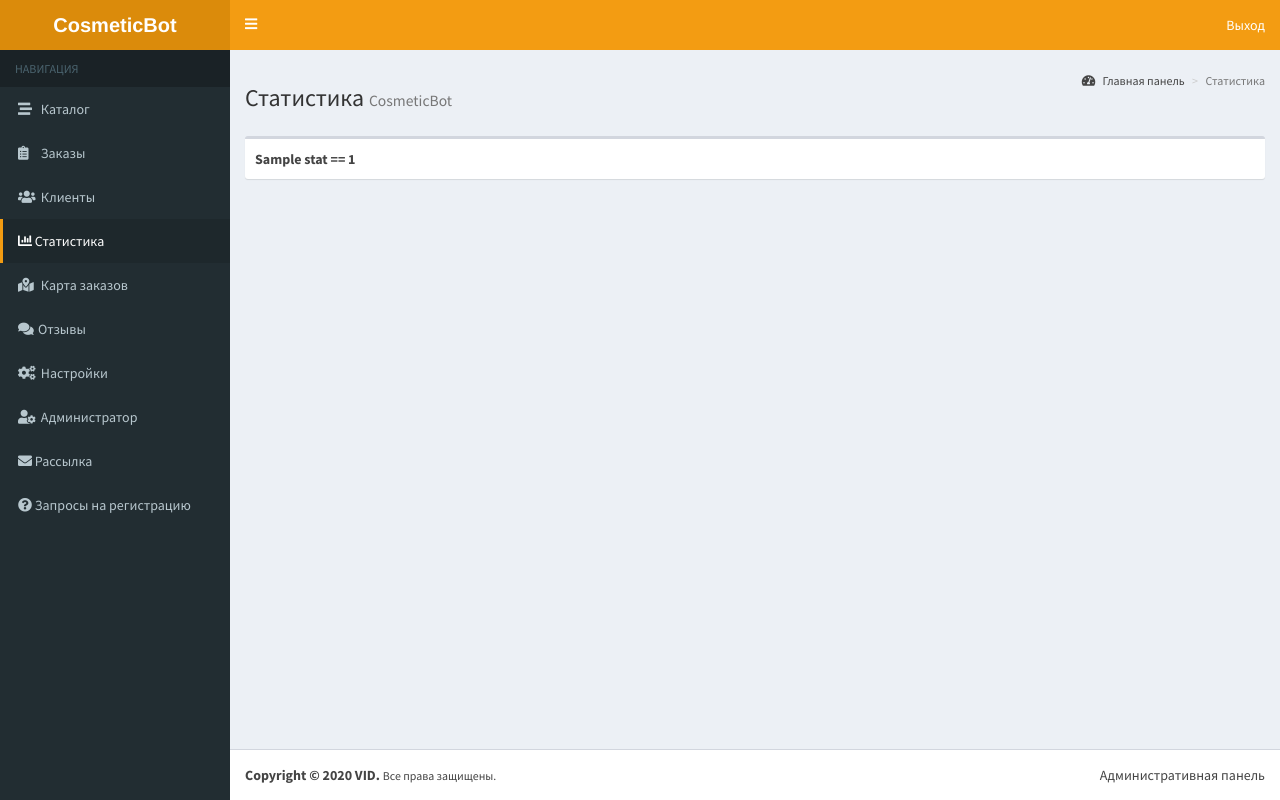
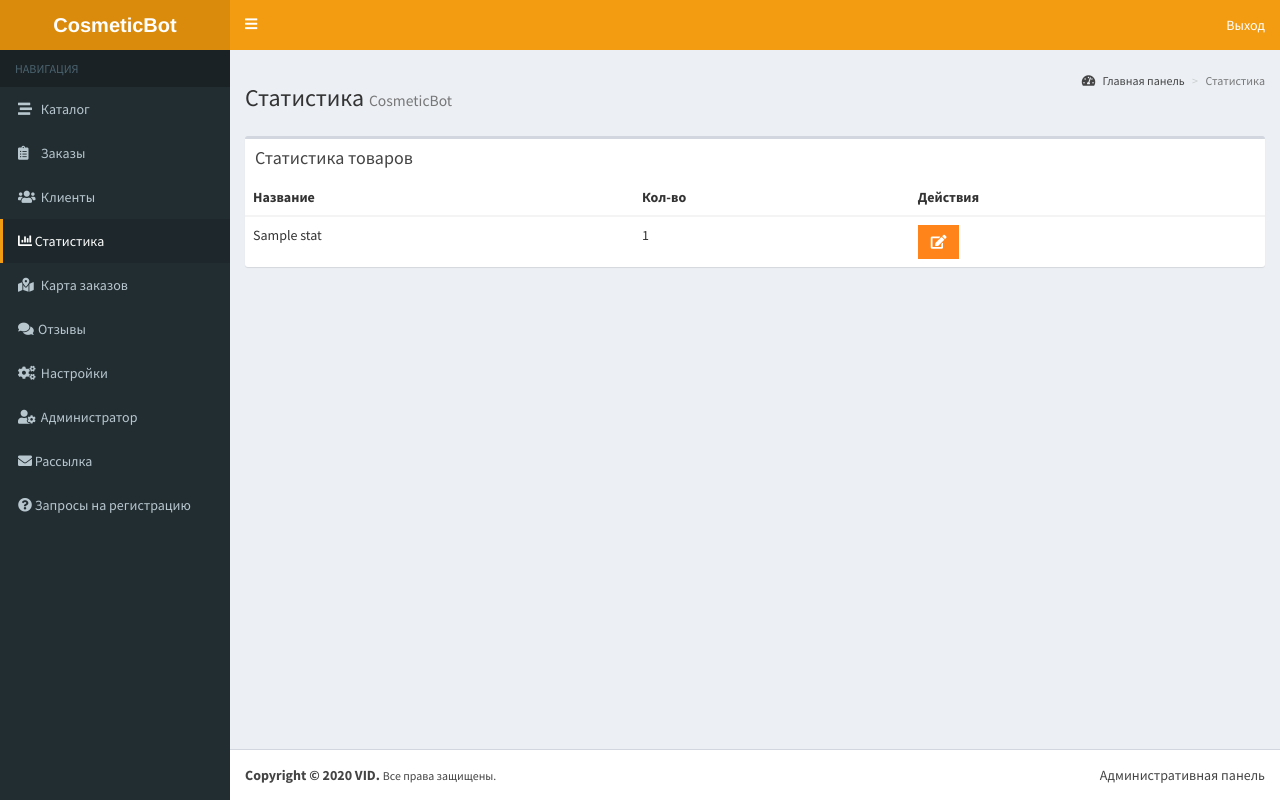
Before and after one commit to maxwell882000/CosmeticBot, a Flask app: page /stats in a window 1280 px wide. Run offline with Flask 2, Linux system fonts and the light colour scheme; a user stored in the database is signed in; tables that the repository leaves empty hold one stand-in row (values such as "Sample post"); some libraries are stand-ins or nearby versions.

Commit message:
Mirror Changes

```diff
--- a/application/templates/admin/stats.html
+++ b/application/templates/admin/stats.html
@@ -9,9 +9,33 @@
         <div class="col-xs-12">
             <div class="box">
                 <div class="box-header">
-                    {% for dish in dish_stat %}
-                        <b>{{ dish.dish_name }} == {{ dish.count }}</b>
-                    {% endfor %}
+                    <h3 class="box-title">Статистика товаров</h3>
+                </div>
+                <div class="box-body table-responsive no-padding">
+                    <table class="table table-hover">
+                        <thead>
+                            <tr>
+                                <th>Название</th>
+                                <th>Кол-во</th>
+                                <th>Действия</th>
+                            </tr>
+                        </thead>
+                        <tbody>
+                            {% for dish in dish_stat %}
+                                <tr>
+                                    <td>
+                                        {{ dish.dish_name }}
+                                    </td>
+                                    <td>
+                                        {{ dish.count }}
+                                    </td>
+                                    <td>
+                                        <a href="/catalog/dish/{{ dish.id }}" class="btn btn-flat bg-orange"><i class="fas fa-edit"></i></a>
+                                    </td>
+                                </tr>
+                            {% endfor %}
+                        </tbody>
+                    </table>
                 </div>
             </div>
         </div>
```
